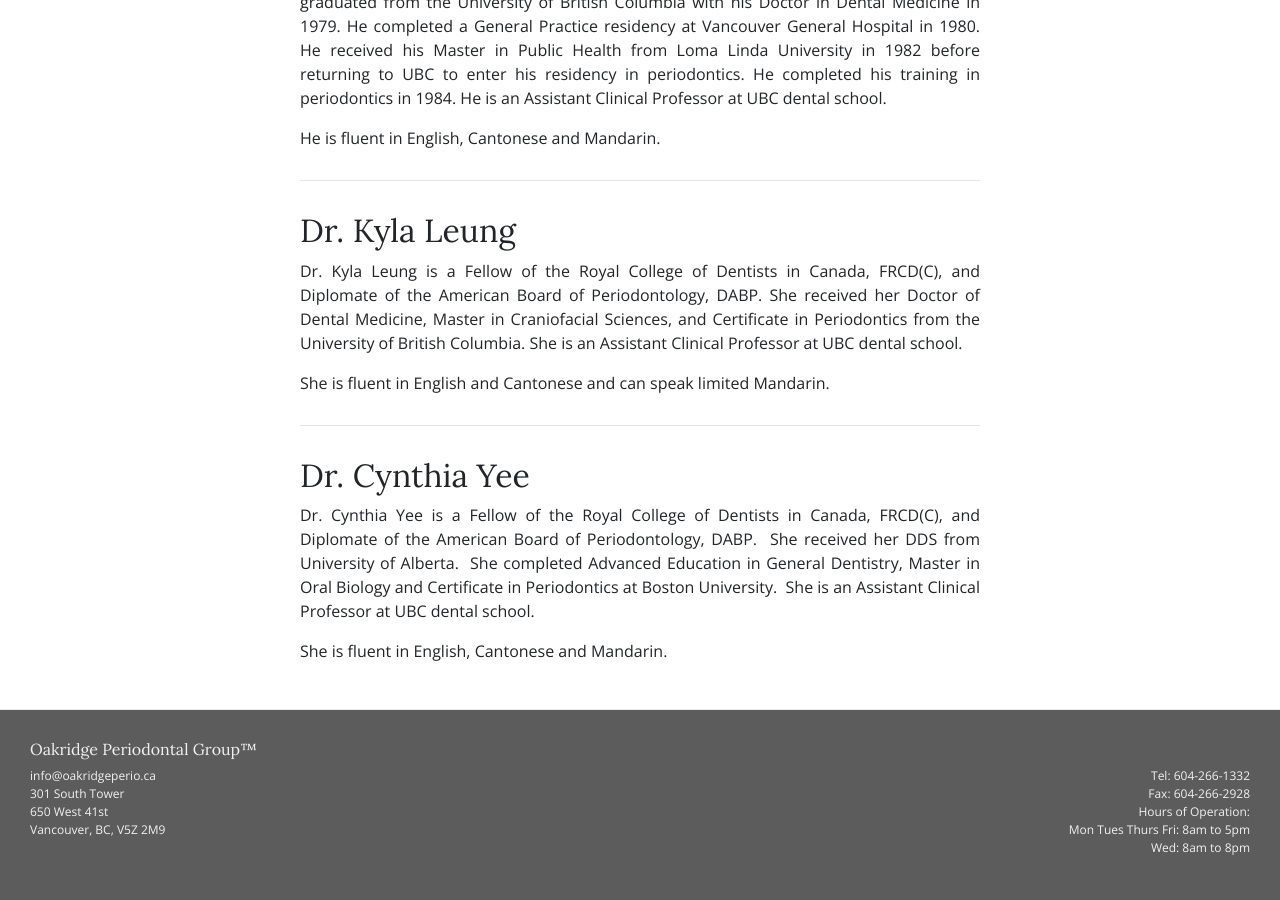
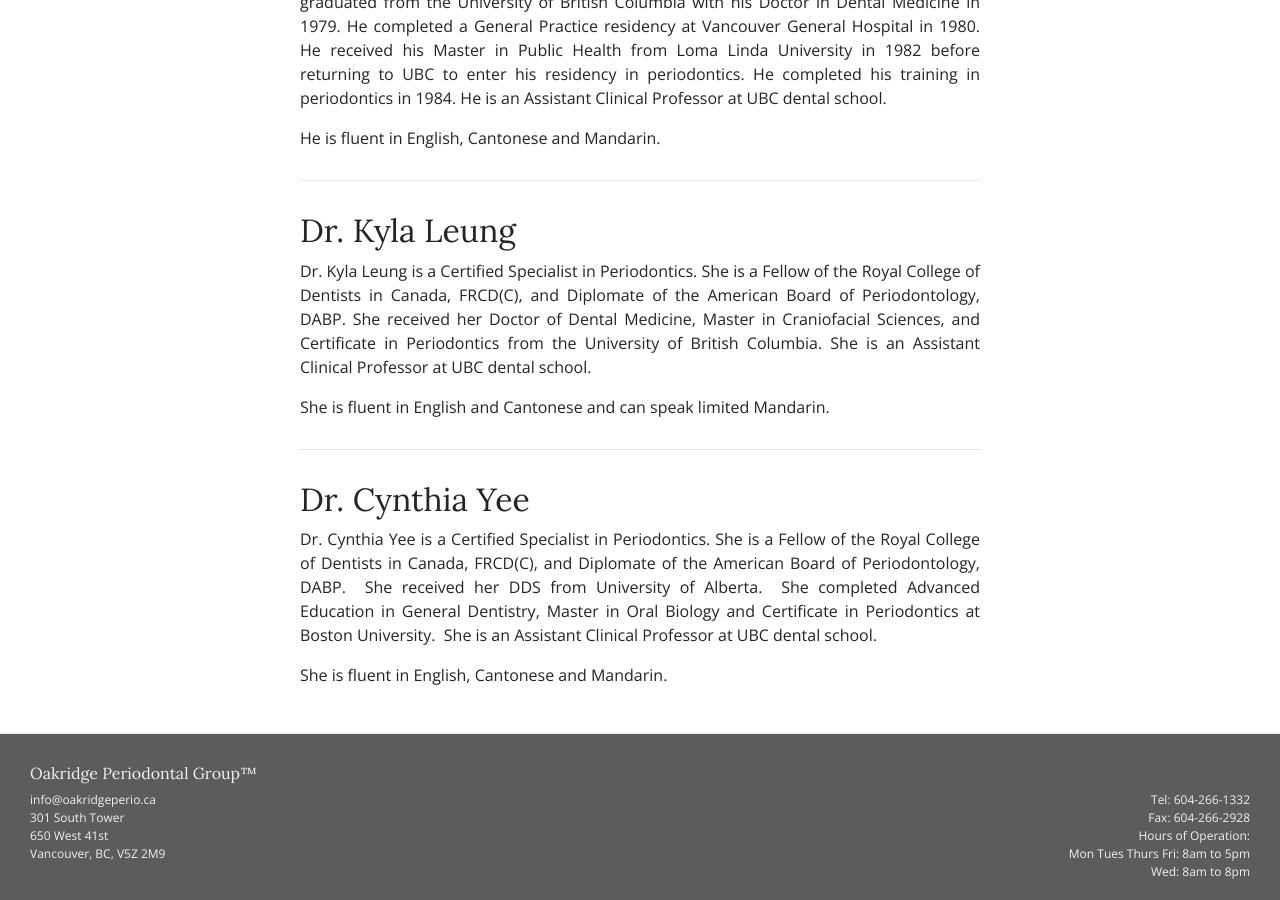
Before and after one commit to oakridgeperio/oakridgeperio.github.io, a Jekyll site: the page built from biographies.md, in a window 1280 px wide and 900 px high, scrolled down 574 px. Built offline with Jekyll 4.4.1, drawn with Linux system fonts in a browser that asks for light colours.

Commit message:
more copy changes

```diff
--- a/biographies.md
+++ b/biographies.md
@@ -15,7 +15,7 @@ He is fluent in English, Cantonese and Mandarin.
 ---
 
 ## Dr. Kyla Leung
-Dr. Kyla Leung is a Fellow of the Royal College of Dentists in Canada, FRCD(C), and Diplomate of the American Board of Periodontology, DABP. She received her Doctor of Dental Medicine, Master in Craniofacial Sciences, and Certificate in Periodontics from the University of British Columbia. She is an Assistant Clinical Professor at UBC dental school.
+Dr. Kyla Leung is a Certified Specialist in Periodontics. She is a Fellow of the Royal College of Dentists in Canada, FRCD(C), and Diplomate of the American Board of Periodontology, DABP. She received her Doctor of Dental Medicine, Master in Craniofacial Sciences, and Certificate in Periodontics from the University of British Columbia. She is an Assistant Clinical Professor at UBC dental school.
 
 She is fluent in English and Cantonese and can speak limited Mandarin.
 
@@ -23,7 +23,7 @@ She is fluent in English and Cantonese and can speak limited Mandarin.
 
 ## Dr. Cynthia Yee
 
-Dr. Cynthia Yee is a Fellow of the Royal College of Dentists in Canada, FRCD(C), and Diplomate of the American Board of Periodontology, DABP.  She received her DDS from University of Alberta.  She completed Advanced Education in General Dentistry, Master in Oral Biology and Certificate in Periodontics at Boston University.  She is an Assistant Clinical Professor at UBC dental school.
+Dr. Cynthia Yee is a Certified Specialist in Periodontics. She is a Fellow of the Royal College of Dentists in Canada, FRCD(C), and Diplomate of the American Board of Periodontology, DABP.  She received her DDS from University of Alberta.  She completed Advanced Education in General Dentistry, Master in Oral Biology and Certificate in Periodontics at Boston University.  She is an Assistant Clinical Professor at UBC dental school.
 
 She is fluent in English, Cantonese and Mandarin.
 <Paste>
```
